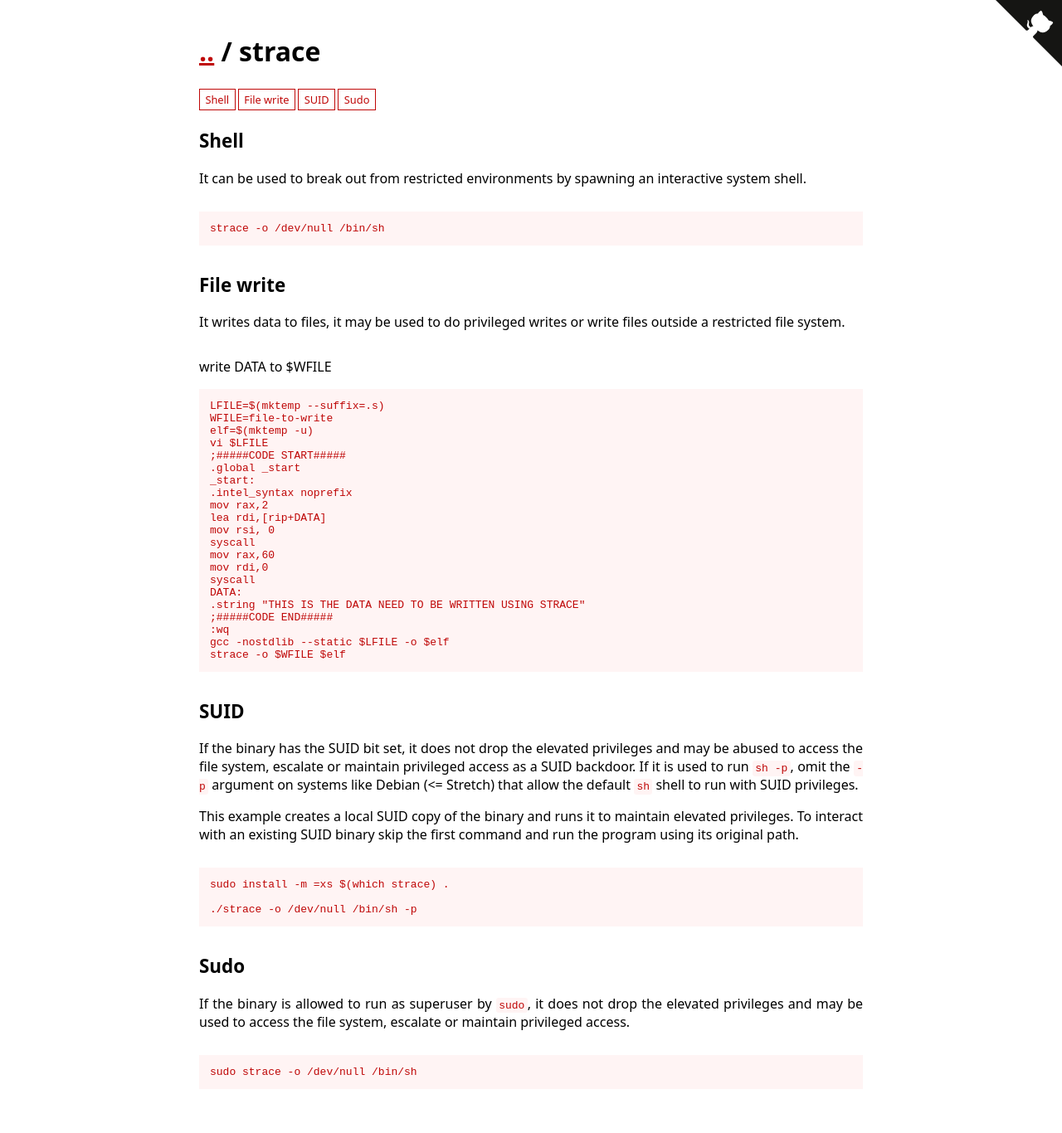
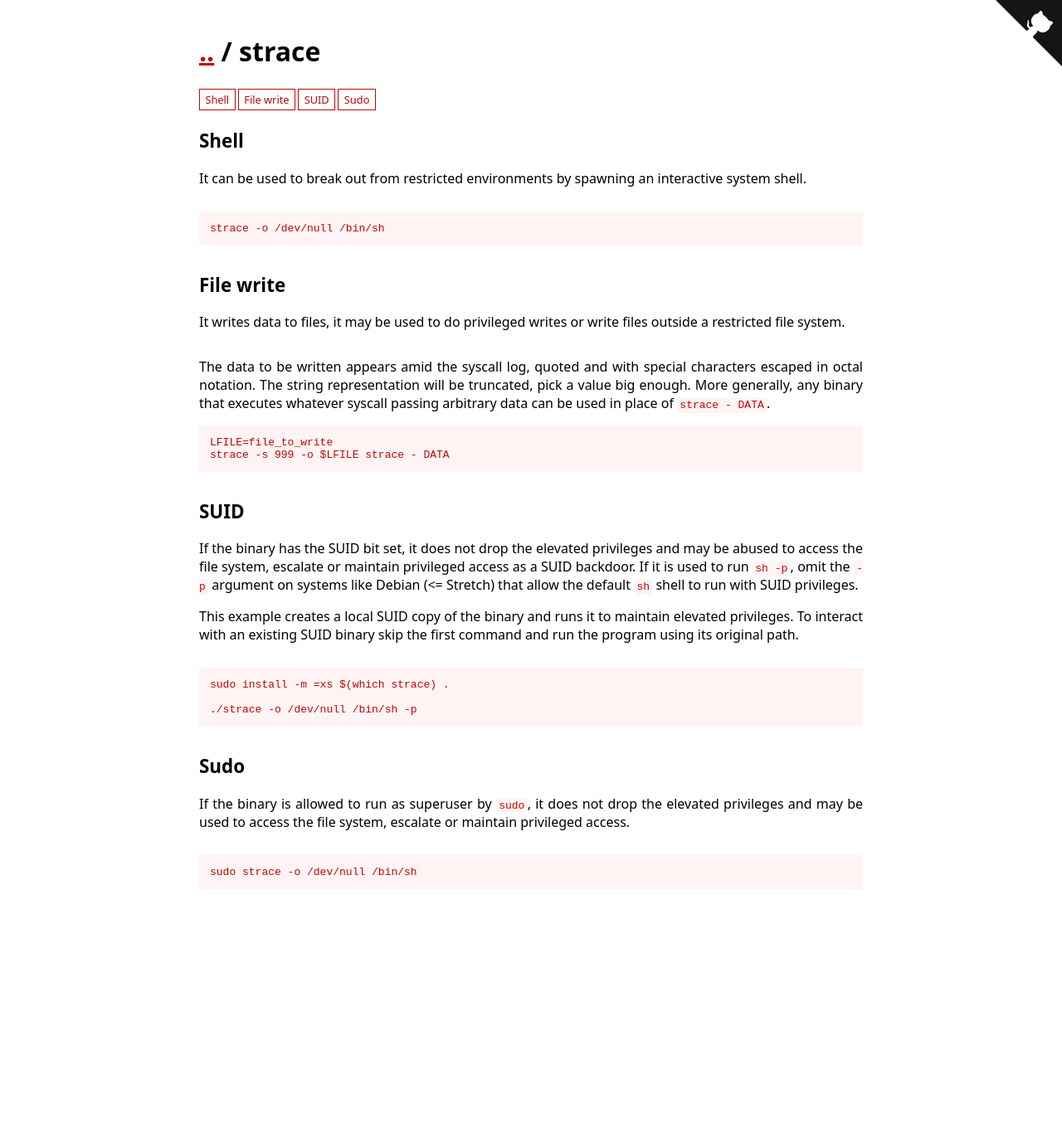
Before and after one commit to GTFOBins/GTFOBins.github.io, a Jekyll site: the page built from _gtfobins/strace.md, in a window 1280 px wide. Shown: the whole page at 83% size. Built offline with Jekyll 4.4.1, drawn with Linux system fonts in a browser that asks for light colours; after the commit the page ends 1125 px from its top, so only the background shows below that.

Commit message:
Simplify strace file-read

```diff
--- a/_gtfobins/strace.md
+++ b/_gtfobins/strace.md
@@ -1,29 +1,10 @@
 ---
 functions:
   file-write:
-    - description: write DATA to $WFILE
+    - description: The data to be written appears amid the syscall log, quoted and with special characters escaped in octal notation. The string representation will be truncated, pick a value big enough. More generally, any binary that executes whatever syscall passing arbitrary data can be used in place of `strace - DATA`.
       code: |
-        LFILE=$(mktemp --suffix=.s)
-        WFILE=file-to-write
-        elf=$(mktemp -u)
-        vi $LFILE
-        ;#####CODE START#####
-        .global _start
-        _start:
-        .intel_syntax noprefix
-        mov rax,2
-        lea rdi,[rip+DATA]
-        mov rsi, 0
-        syscall
-        mov rax,60
-        mov rdi,0
-        syscall
-        DATA:
-        .string "THIS IS THE DATA NEED TO BE WRITTEN USING STRACE"
-        ;#####CODE END#####
-        :wq
-        gcc -nostdlib --static $LFILE -o $elf
-        strace -o $WFILE $elf
+        LFILE=file_to_write
+        strace -s 999 -o $LFILE strace - DATA
   shell:
     - code: strace -o /dev/null /bin/sh
   suid:
```
